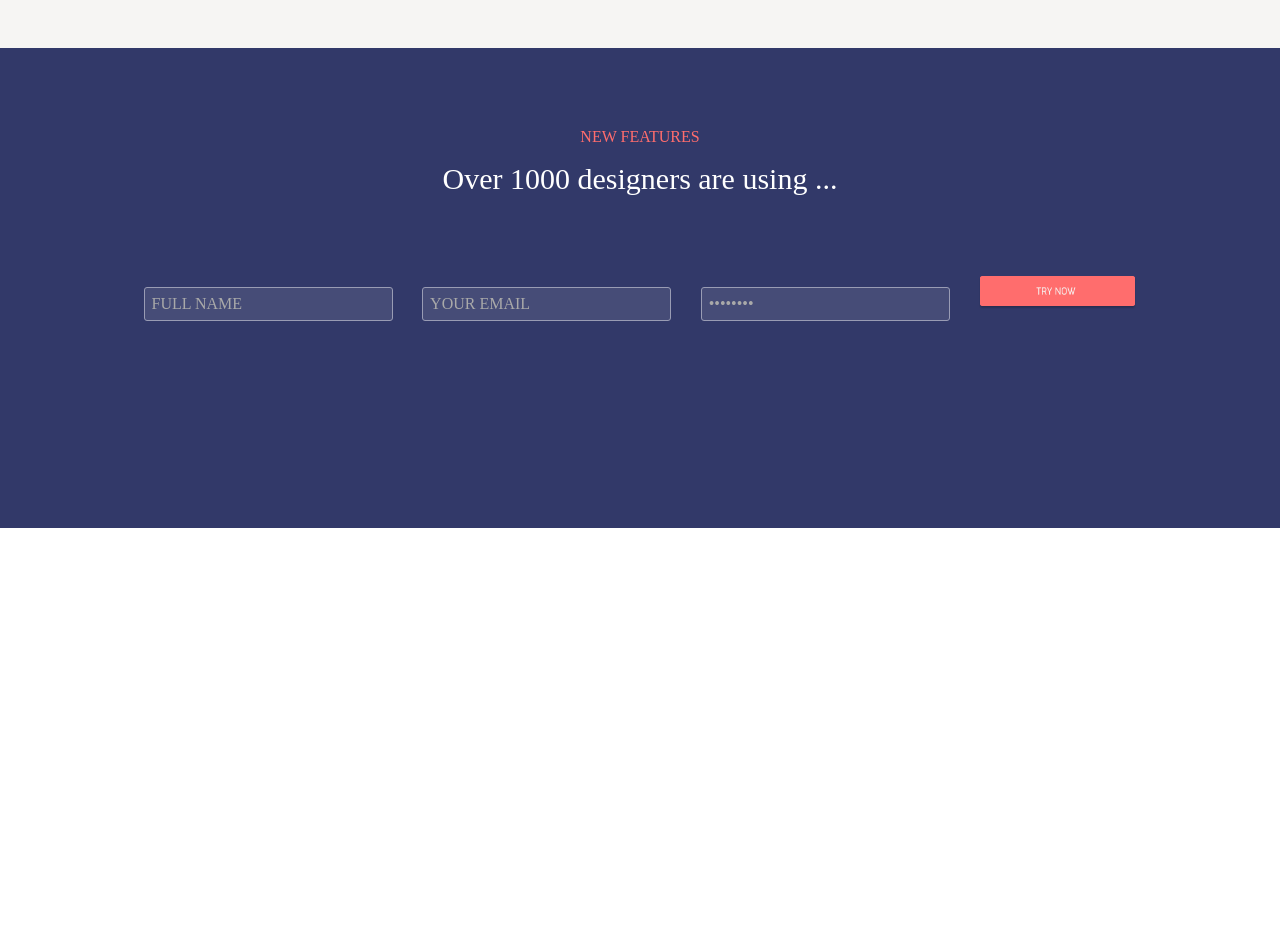
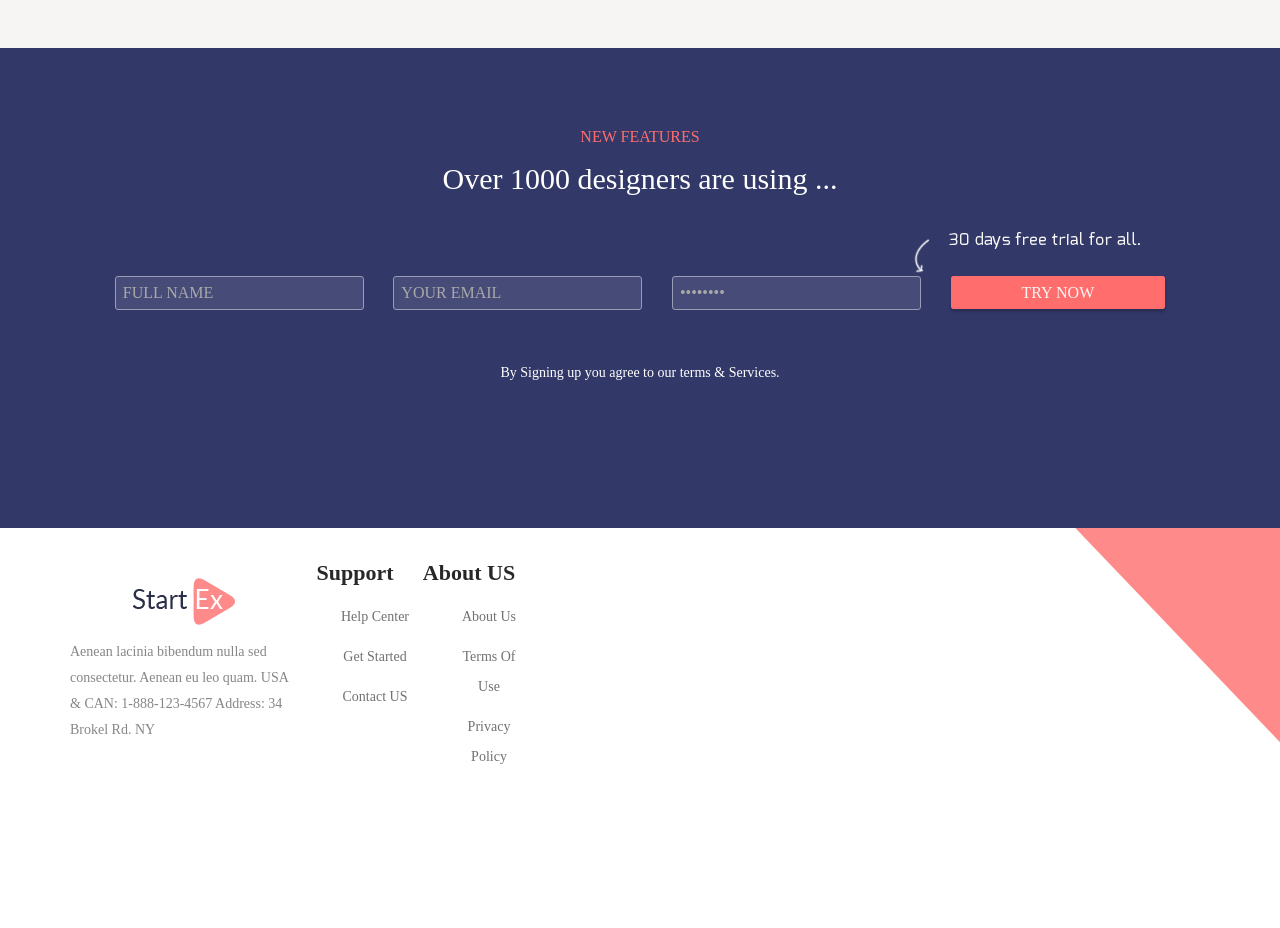
Before and after one commit to eda-svd/Corporate, a plain HTML site: page index.html in a window 1280 px wide. Shown: the part 4192-5120 px from the top of the page. Before the commit the page ends 4720 px from the top, so only its background shows below. Drawn offline with Linux system fonts and the light colour scheme.

Commit message:
co-co-co

```diff
--- a/index.html
+++ b/index.html
@@ -123,10 +123,40 @@
 				<input type="email" name="mail" value="your email">
 				<input type="password" name="password" value="password">
 				<a href="">
-					<img src="img/trynow-s7.png">
+					try now
 				</a>
+				<p class="small" >By Signing up you agree to our terms & Services.</p>
+				<img class="arrow" src="img/arrow.png">
+
 			</div>
 		</div>
 	</section>
+	<footer>
+		<div class="container">
+			<div class="info">
+			<img src="img/logo.png">
+				<p>Aenean lacinia bibendum nulla sed consectetur. Aenean eu leo quam.
+					USA &  CAN: 1-888-123-4567
+					Address: 34 Brokel Rd. NY</p>
+			</div>
+			<div class="support">
+				<h3>Support</h3>
+				<ul>
+				<li><a href="">Help Center</a>
+				<li><a href="">Get Started</a>
+				<li><a href="">Contact US</a>
+				</ul>
+			</div>
+			<div class="about">
+			<h3>About US</h3>
+				<ul>
+				<li><a href="">About Us</a>
+				<li><a href="">Terms Of Use</a>
+				<li><a href="">Privacy Policy</a>
+				</ul>
+			</div>
+			<div class="subscribe"></div>
+		</div>
+	</footer>
 	</body>
 </html>
--- a/style.css
+++ b/style.css
@@ -353,11 +353,93 @@ a{
   text-decoration: none;
   line-height: 10px;
   margin-right: 2vw;
+
 }
+
 .trynow a{
-	display: inline-block;
-	height: 33px;
+	padding:7px 70px 7px 70px;
+	border: 1px solid rgb(255, 109, 109);
+	background: rgb(255, 109, 109);
+	border-radius: 3px;
+	box-shadow: 0px 3px 3px 0px rgba(14, 15, 15, 0.25);
+  font-size: 16px;
+  font-family: "Exo";
+  color: rgb(246, 245, 243);
+border-radius: 3px;
+  text-transform: uppercase;
+  font-weight: 300;
 }
-.trynow img{
-	height: 33px;
+
+.arrow{
+	position: relative;
+	float: right;
+	right: 70px;
+	bottom: 150px;
 }
+.section7 .small{
+  color: white;
+  text-align: center;
+  margin-top: 30px;
+}
+footer{
+	background:url(img/back-footer.png) no-repeat;
+	height: 50vh;
+background-position: 1050px -800px;
+}
+.info{
+	width: 20%;
+	min-height: 150px;
+	float: left;
+}
+.info img{
+	margin-top: 50px;
+}
+li{
+	list-style: none;
+	margin-bottom: 10px;
+}
+.info p{
+  font-size: 14px;
+  font-family: "Exo";
+  color: rgba(40, 40, 40, 0.561);
+  line-height: 1.857;
+  text-align: left;
+ float: left;
+ padding-top: 10px;
+
+}
+.footer h3{
+  font-size: 22px;
+  font-family: "Exo";
+  color: rgb(40, 40, 40);
+  line-height: 2.271;;
+  padding: 0;
+  margin-top: 100px;
+  margin-bottom: 0;
+  text-align: left;
+}
+footer a{
+  font-size: 14px;
+  font-family: "Exo";
+  color: rgba(40, 40, 40, 0.659);
+  line-height: 2.143;
+  text-align: left;
+
+  margin: 0;
+  padding: 0;
+}
+.support{
+	width: 10%;
+	min-height: 150px;
+	float: left;
+}
+.about{
+	width: 10%;
+	min-height: 150px;
+	float: left;
+}
+.subscribe{
+	width: 20%;
+	min-height: 150px;
+	float: left;
+}
```
Also changed, not shown: Img/arrow.png (added), Img/back-footer.png (added), Img/logo.png (added).
